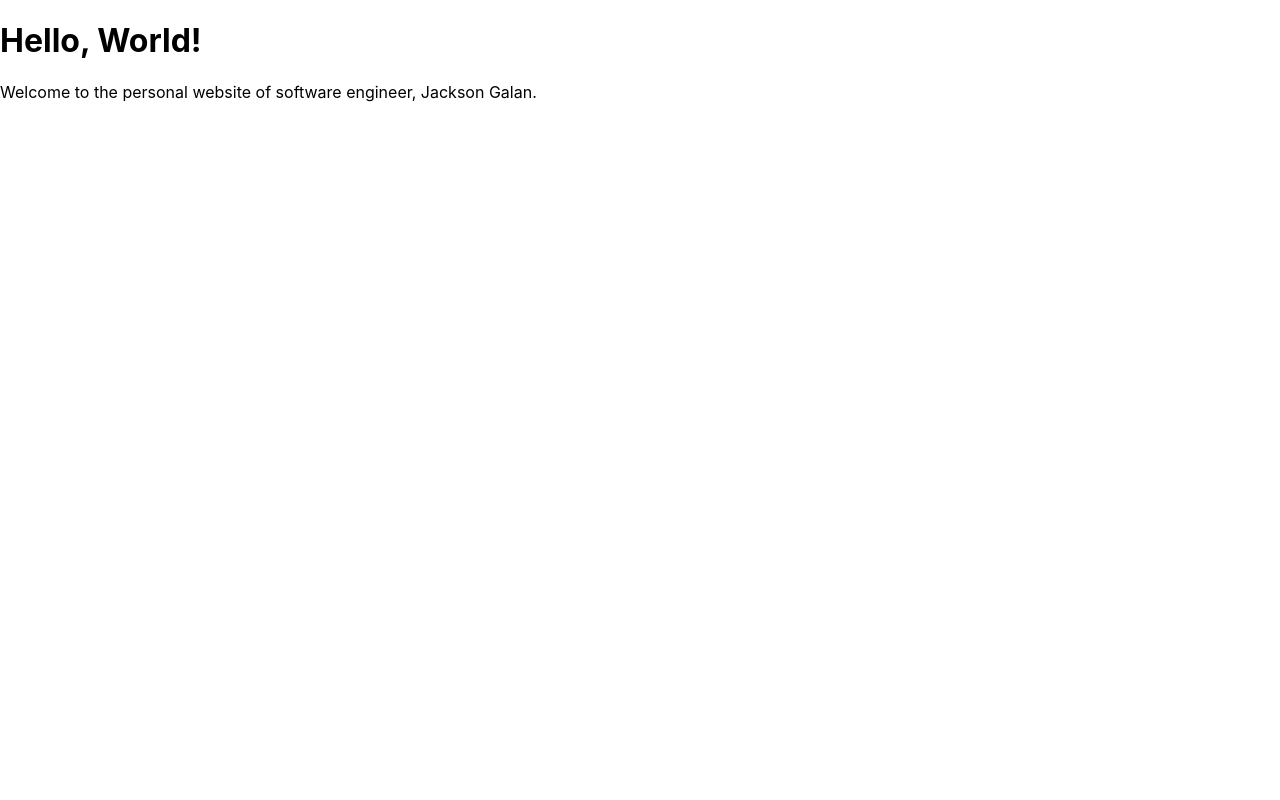
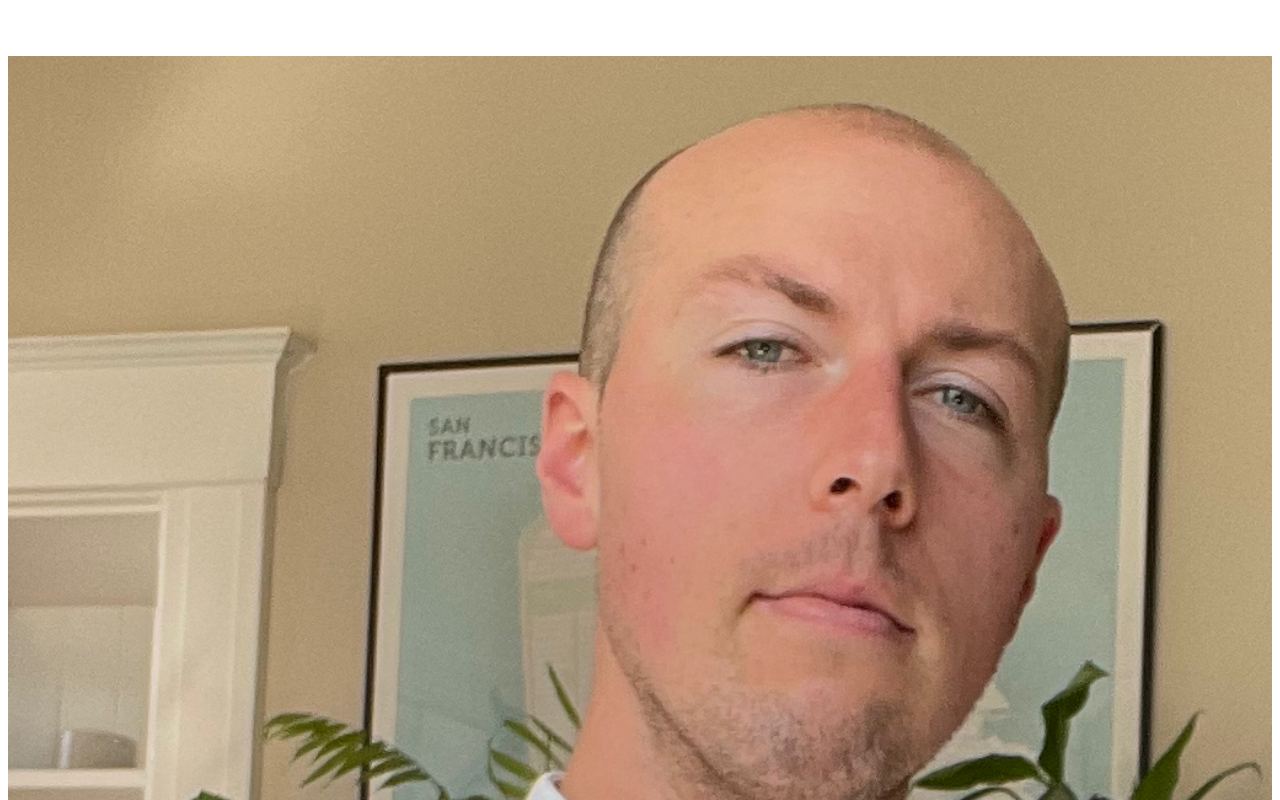
Before and after one commit to abstractionjackson/abstraction-jackson, a Next.js app: page / in a window 1280 px wide. Shown: the top 800 px of the page. Built offline with nearby package versions, Linux system fonts and the light colour scheme.

Commit message:
will add profile image

```diff
--- /dev/null
+++ b/components/Button/index.tsx
@@ -0,0 +1 @@
+export const Button = () => <button>A Button</button>
--- /dev/null
+++ b/components/Layout.tsx
@@ -0,0 +1,7 @@
+import styles from '../styles/Layout.module.css';
+
+export const Layout: React.FC = ({ children }) => {
+    return (
+        <div className={styles.container}>{ children }</div>
+    )
+}
--- a/package.json
+++ b/package.json
@@ -15,8 +15,11 @@
   "devDependencies": {
     "@types/node": "16.11.6",
     "@types/react": "17.0.33",
+    "autoprefixer": "^10.4.0",
     "eslint": "7.32.0",
     "eslint-config-next": "12.0.2",
+    "postcss": "^8.3.11",
+    "tailwindcss": "^2.2.19",
     "typescript": "4.4.4"
   }
 }
--- a/pages/_app.tsx
+++ b/pages/_app.tsx
@@ -1,4 +1,4 @@
-import '../styles/globals.css'
+import 'tailwindcss/tailwind.css'
 import type { AppProps } from 'next/app'
 
 function MyApp({ Component, pageProps }: AppProps) {
--- a/pages/index.tsx
+++ b/pages/index.tsx
@@ -1,11 +1,15 @@
 import type { NextPage } from 'next'
+import Image from 'next/image'
+import { Layout } from '../components/Layout'
+import { Button } from '../components/Button'
 
 const Home: NextPage = () => {
   return (
-    <div className="container">
-      <h1>Hello, World!</h1>
-      <p>Welcome to the personal website of software engineer, Jackson Galan.</p>
-    </div>
+    <Layout>
+      <div className="container mx-auto rounded-full bg-black overflow-hidden h-1/3 w-1/3">
+        <Image src='/profile.png' height='1028' width='1028' layout='responsive' />
+      </div>
+    </Layout>
   )
 }
 
--- /dev/null
+++ b/postcss.config.js
@@ -0,0 +1,6 @@
+module.exports = {
+  plugins: {
+    tailwindcss: {},
+    autoprefixer: {},
+  },
+}
--- /dev/null
+++ b/styles/Layout.module.css
@@ -0,0 +1,3 @@
+.container {
+    padding-top: 3rem;
+}
--- /dev/null
+++ b/tailwind.config.js
@@ -0,0 +1,11 @@
+module.exports = {
+  purge: ['./pages/**/*.{js,ts,jsx,tsx}', './components/**/*.{js,ts,jsx,tsx}'],
+  darkMode: false, // or 'media' or 'class'
+  theme: {
+    extend: {},
+  },
+  variants: {
+    extend: {},
+  },
+  plugins: [],
+}
```
Also changed, not shown: public/profile.png (added), 1 other file (tests, documents, lock files or other folders).
